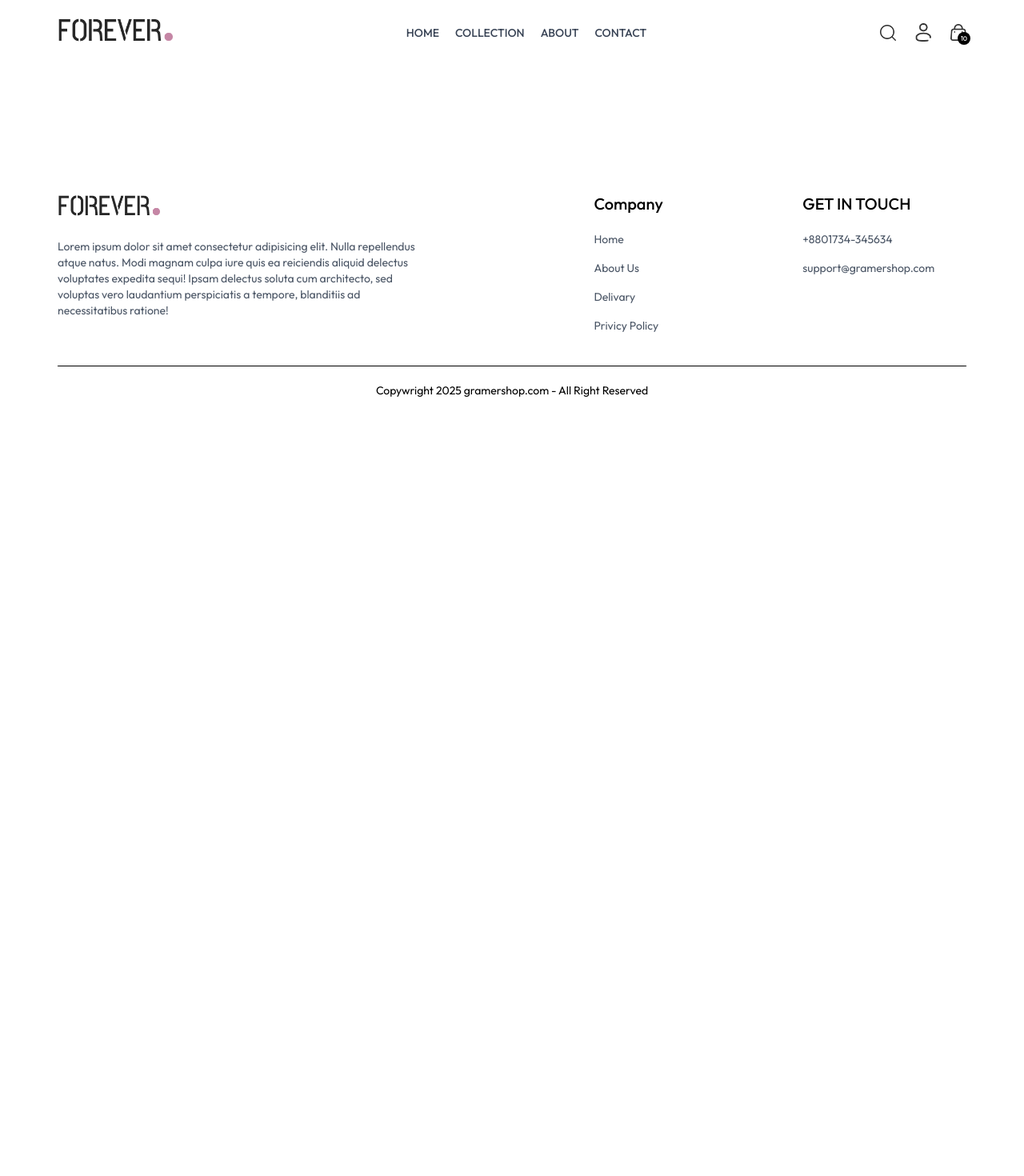
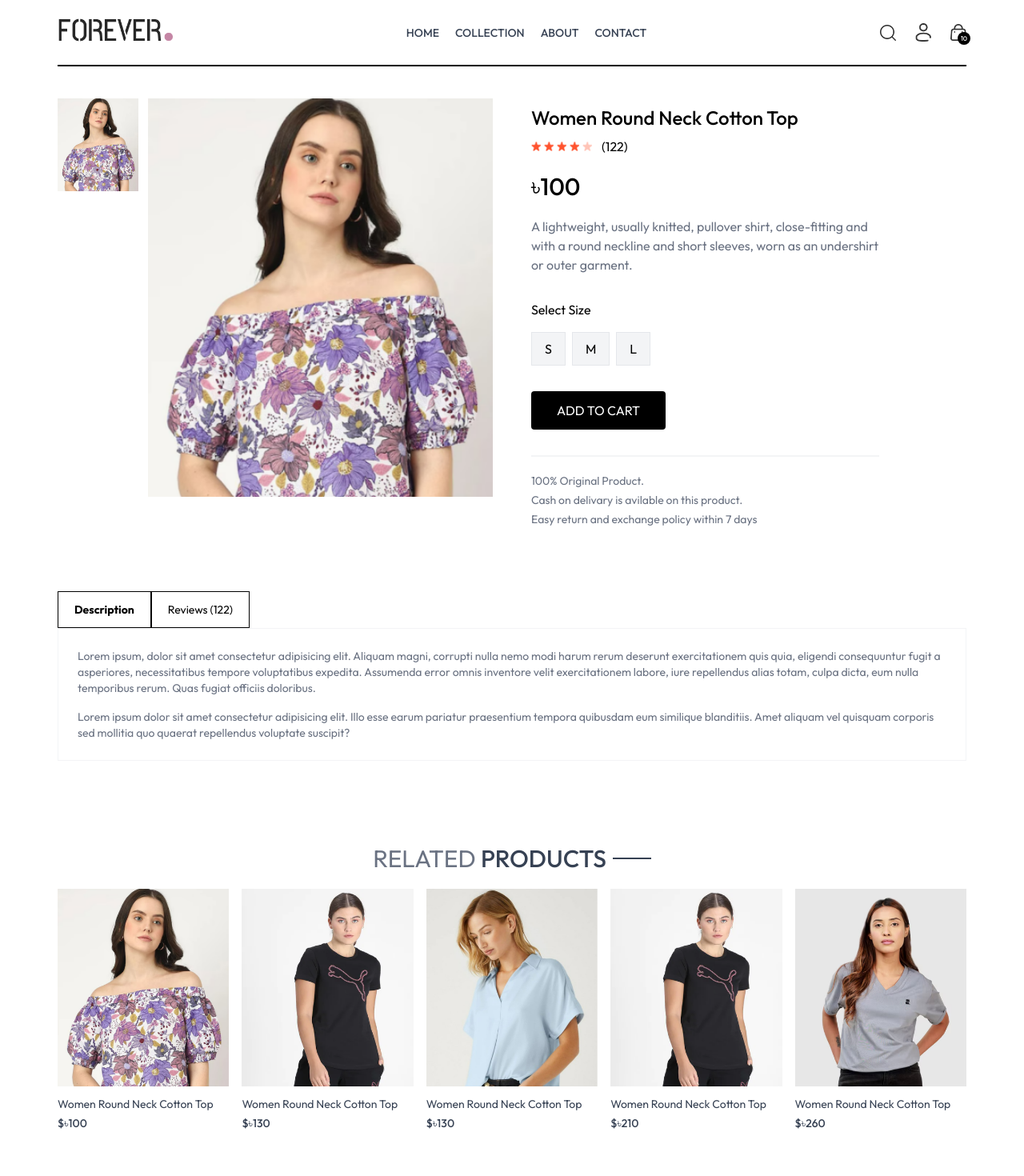
Before and after one commit to shagorpixel/mearn-stack-ecommerce-website-2025, a React (Vite) app in the folder client/: page /product/aaaaa in a window 1280 px wide. Shown: the top 1470 px of the page at 80% size. Before the commit the page ends 800 px from the top, so only its background shows below. Built offline with nearby package versions, Linux system fonts and the light colour scheme.

Commit message:
Add Product Page

```diff
--- a/client/src/App.jsx
+++ b/client/src/App.jsx
@@ -24,7 +24,7 @@
         <Route path='/about' element={<About />}></Route>
         <Route path='/contact' element={<Contact />}></Route>
         <Route path='/product' element={<Product />}></Route>
-        <Route path='/product/:id' element={<Product />}></Route>
+        <Route path='/product/:productId' element={<Product />}></Route>
         <Route path='/cart' element={<Cart />}></Route>
         <Route path='/login' element={<Login />}></Route>
         <Route path='/place-order' element={<PlaceOrder />}></Route>
--- /dev/null
+++ b/client/src/Components/RelatedProducts.jsx
@@ -0,0 +1,33 @@
+import React, { useContext, useEffect, useState } from 'react';
+import { ShopContext } from '../Context/ShopContext';
+import Title from './Title';
+import ProductItem from './ProductItem';
+
+const RelatedProducts = ({category,subCategory}) => {
+    const {products} = useContext(ShopContext);
+    const [related,setRelated] = useState([]);
+    useEffect(()=>{
+        if(products.length>0){
+            let productCopy = products.slice();
+            productCopy = productCopy.filter((item)=>category === item.category);
+            productCopy = productCopy.filter((item)=>subCategory === item.subCategory)
+            setRelated(productCopy.slice(0,5));
+
+        }
+    },[products])
+
+    return (
+        <div className=' my-24'>
+            <div className=' text-center text-3xl py-2'>
+                <Title text1={"RELATED"} text2={"PRODUCTS"} />
+            </div>
+            <div className=' grid grid-cols-2 sm:grid-cols-3 md:grid-cols-4 lg:grid-cols-5 gap-4 gap-y-6'>
+                {
+                    related.map((item,index)=><ProductItem product={item} key={index} />)
+                }
+            </div>
+        </div>
+    );
+};
+
+export default RelatedProducts;
--- a/client/src/Pages/Product.jsx
+++ b/client/src/Pages/Product.jsx
@@ -1,11 +1,122 @@
-import React from 'react';
+import React, { useContext, useEffect, useState } from "react";
+import { useParams } from "react-router-dom";
+import { ShopContext } from "../Context/ShopContext";
+import { assets } from "../assets/frontend_assets/assets";
+import RelatedProducts from "../Components/RelatedProducts";
 
 const Product = () => {
-    return (
-        <div>
+  const { productId } = useParams();
+  const [productData, setProductData] = useState(false);
+  const { products, currency } = useContext(ShopContext);
+  const [image, setImage] = useState("");
+  const [size, setSize] = useState("");
 
+  useEffect(() => {
+    const foundProduct = products.find((item) => item._id === productId);
+    if (foundProduct) {
+      setProductData(foundProduct);
+      setImage(foundProduct.image[0]);
+    }
+  }, [products, productId]);
+
+  return productData ? (
+    <div className=" border-t-2 pt-10 transition-opacity each-in duration-500 opacity-100">
+      {/* product Data */}
+      <div className=" flex gap-12 sm:gap-12 flex-col sm:flex-row">
+        {/* product image */}
+        <div className=" flex flex-1 flex-col-reverse gap-3 sm:flex-row">
+          <div className=" flex sm:flex-col overflow-x-auto sm:overflow-y-scroll justify-between sm:justify-normal sm:w-[18.7%] w-full">
+            {productData.image.map((item, index) => (
+              <img
+                onClick={() => setImage(item)}
+                className="w-[24%] sm:w-full sm:mb-3 flex-shrink-0 cursor-pointer "
+                src={item}
+                key={index}
+                alt=""
+              />
+            ))}
+          </div>
+          <div className=" w-full sm:w-[80%]">
+            <img className=" w-full h-auto" src={image} alt="" />
+          </div>
         </div>
-    );
+        {/* Product Information */}
+        <div className=" flex-1">
+          <h2 className=" font-medium text-2xl mt-2 ">{productData.name}</h2>
+          <div
+            className=" flex items-center gap-1 mt-2
+                        "
+          >
+            <img src={assets.star_icon} className=" w-3 5" alt="" />
+            <img src={assets.star_icon} className=" w-3 5" alt="" />
+            <img src={assets.star_icon} className=" w-3 5" alt="" />
+            <img src={assets.star_icon} className=" w-3 5" alt="" />
+            <img src={assets.star_dull_icon} className=" w-3 5" alt="" />
+            <p className=" pl-2">(122)</p>
+          </div>
+          <p className=" mt-5 text-3xl font-medium">
+            {currency}
+            {productData.price}
+          </p>
+          <p className="mt-5 text-gray-500 md:w-4/5">
+            {productData.description}
+          </p>
+          <div className=" flex flex-col gap-4 my-8">
+            <p>Select Size</p>
+            <div className=" flex gap-2">
+              {productData.sizes.map((item, index) => (
+                <button
+                  onClick={() => setSize(item)}
+                  className={`border py-2 px-4 bg-gray-100 cursor-pointer border-gray-200 ${
+                    item === size ? "border-orange-500" : ""
+                  }`}
+                  key={index}
+                >
+                  {item}
+                </button>
+              ))}
+            </div>
+          </div>
+          <button className=" bg-black text-white px-8 py-3 rounded cursor-pointer active:bg-gray-700">
+            ADD TO CART
+          </button>
+          <hr className=" mt-8 sm:w-4/5 border border-gray-100" />
+          <div className=" text-sm text-gray-500 mt-5 flex flex-col gap-1">
+            <p>100% Original Product.</p>
+            <p>Cash on delivary is avilable on this product.</p>
+            <p>Easy return and exchange policy within 7 days</p>
+          </div>
+        </div>
+      </div>
+      {/* ------------Description and review Section--------------- */}
+      <div className=" mt-20">
+        <div className=" flex ">
+          <b className=" border px-5 py-3 text-sm">Description</b>
+          <p className=" border px-5 py-3 text-sm">Reviews (122)</p>
+        </div>
+        <div className=" flex flex-col gap-4 border border-gray-100 px-6 py-6 text-sm text-gray-500">
+          <p>
+            Lorem ipsum, dolor sit amet consectetur adipisicing elit. Aliquam
+            magni, corrupti nulla nemo modi harum rerum deserunt exercitationem
+            quis quia, eligendi consequuntur fugit a asperiores, necessitatibus
+            tempore voluptatibus expedita. Assumenda error omnis inventore velit
+            exercitationem labore, iure repellendus alias totam, culpa dicta,
+            eum nulla temporibus rerum. Quas fugiat officiis doloribus.
+          </p>
+          <p>
+            Lorem ipsum dolor sit amet consectetur adipisicing elit. Illo esse
+            earum pariatur praesentium tempora quibusdam eum similique
+            blanditiis. Amet aliquam vel quisquam corporis sed mollitia quo
+            quaerat repellendus voluptate suscipit?
+          </p>
+        </div>
+      </div>
+      {/* display Related Products  */}
+      <RelatedProducts category={productData.category} subCategory={productData.subCategory} />
+    </div>
+  ) : (
+    <div className=" opacity-0"></div>
+  );
 };
 
 export default Product;
--- a/client/src/index.css
+++ b/client/src/index.css
@@ -6,6 +6,9 @@
 *{
     font-family: "Outfit", sans-serif;
 }
+::-webkit-scrollbar{
+  display: none;
+}
 .prata-regular {
   font-family: "Prata", serif;
   font-weight: 400;
```
